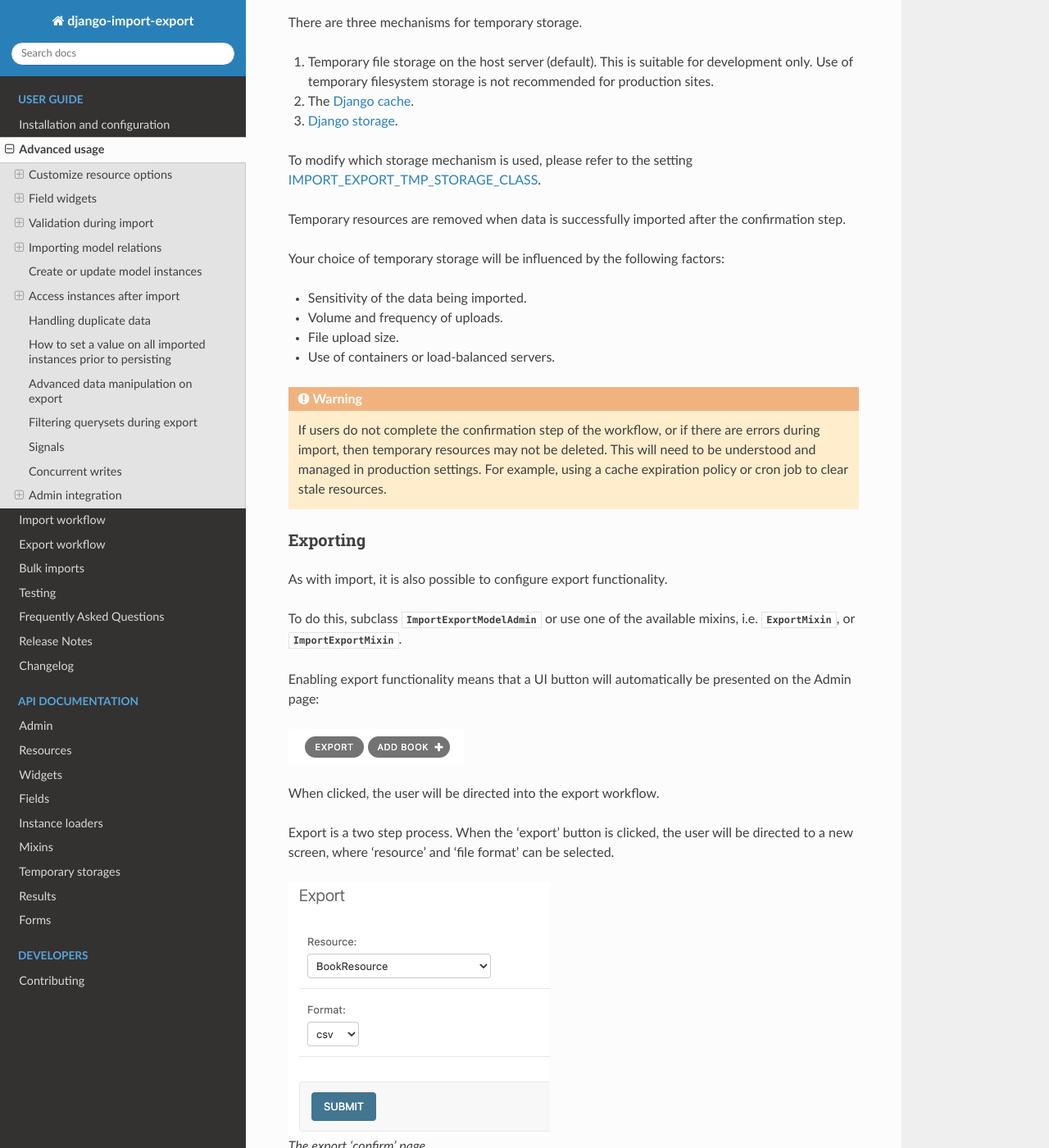
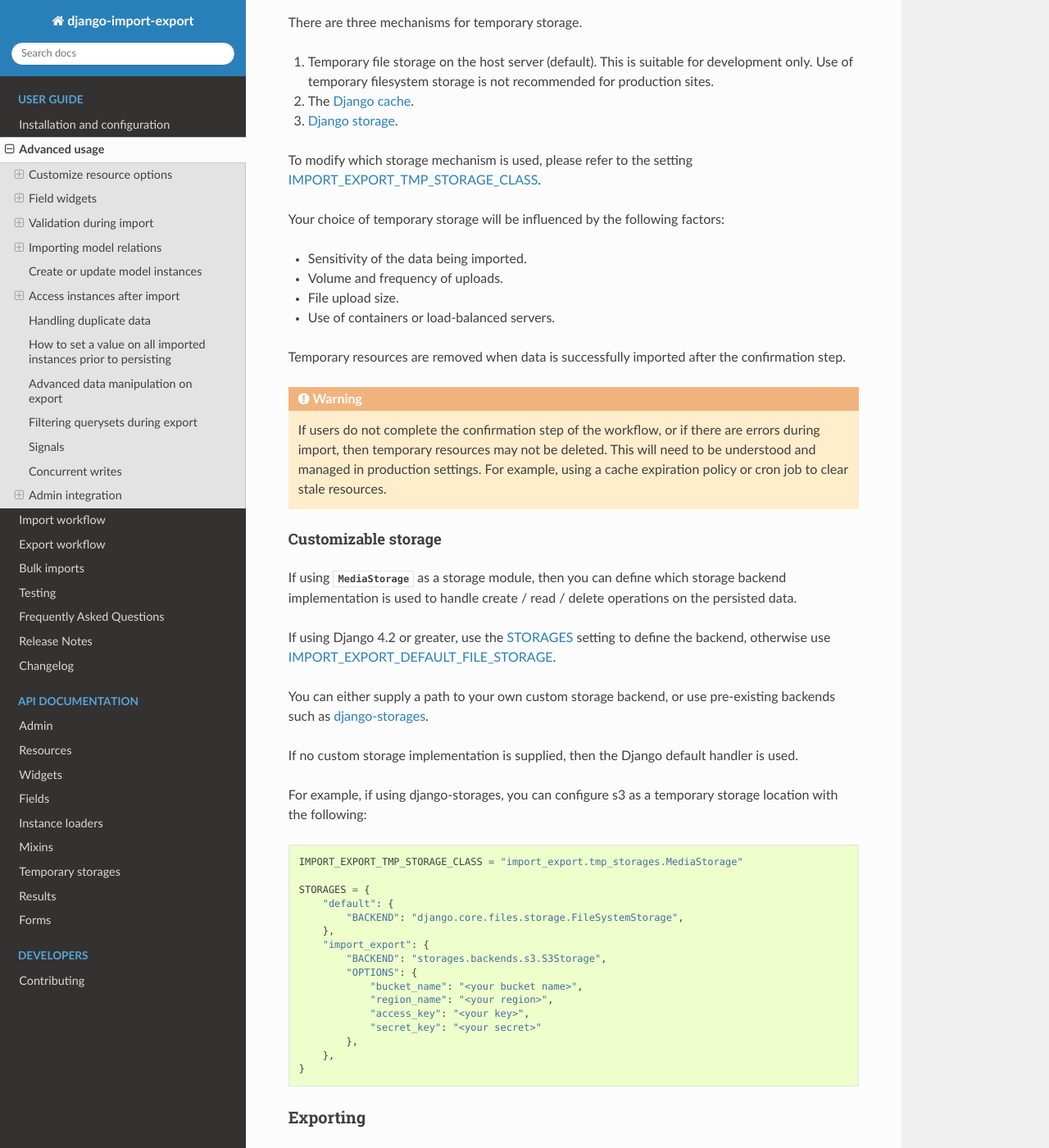
Before and after one commit to django-import-export/django-import-export, a Sphinx documentation site: the page built from docs/advanced_usage.rst, in a window 1280 px wide and 1400 px high, scrolled down 17512 px. Shown: the whole window at 82% size. Built offline with Sphinx 7.4.7 and the Read the Docs theme 2.0.0, drawn with Linux system fonts in a browser that asks for light colours; pages that are not in the unit, such as notebooks, are missing from menus; the version number could not be read and is left out.

Commit message:
updated docs

```diff
--- a/docs/advanced_usage.rst
+++ b/docs/advanced_usage.rst
@@ -803,12 +801,47 @@
 * File upload size.
 * Use of containers or load-balanced servers.
 
+Temporary resources are removed when data is successfully imported after the confirmation step.
+
 .. warning::
 
     If users do not complete the confirmation step of the workflow,
     or if there are errors during import, then temporary resources may not be deleted.
     This will need to be understood and managed in production settings.
     For example, using a cache expiration policy or cron job to clear stale resources.
+
+Customizable storage
+^^^^^^^^^^^^^^^^^^^^^
+
+If using :class:`~import_export.tmp_storages.MediaStorage` as a storage module, then you can define which storage
+backend implementation is used to handle create / read / delete operations on the persisted data.
+
+If using Django 4.2 or greater, use the `STORAGES <https://docs.djangoproject.com/en/stable/ref/settings/#std-setting-STORAGES>`_
+setting to define the backend, otherwise use :ref:`import_export_default_file_storage`.
+
+You can either supply a path to your own custom storage backend, or use pre-existing backends such as
+`django-storages <https://django-storages.readthedocs.io/>`_.
+
+If no custom storage implementation is supplied, then the Django default handler is used.
+
+For example, if using django-storages, you can configure s3 as a temporary storage location with the following::
+
+    IMPORT_EXPORT_TMP_STORAGE_CLASS = "import_export.tmp_storages.MediaStorage"
+
+    STORAGES = {
+        "default": {
+            "BACKEND": "django.core.files.storage.FileSystemStorage",
+        },
+        "import_export": {
+            "BACKEND": "storages.backends.s3.S3Storage",
+            "OPTIONS": {
+                "bucket_name": "<your bucket name>",
+                "region_name": "<your region>",
+                "access_key": "<your key>",
+                "secret_key": "<your secret>"
+            },
+        },
+    }
 
 Exporting
 ---------
```
Also changed, not shown: other parts of docs/advanced_usage.rst (+0 -2 lines), docs/installation.rst (+12 -0 lines), 2 other files.
